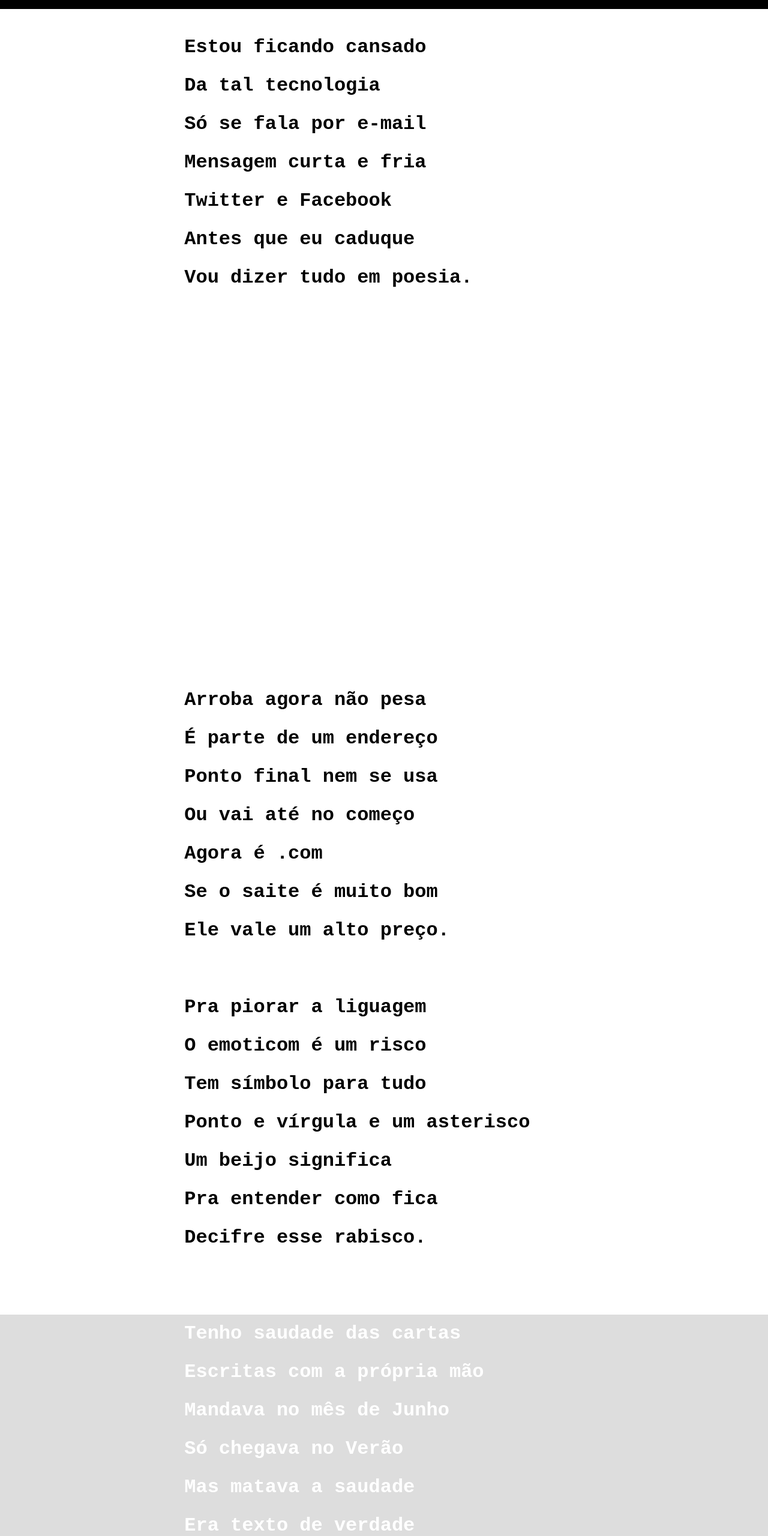
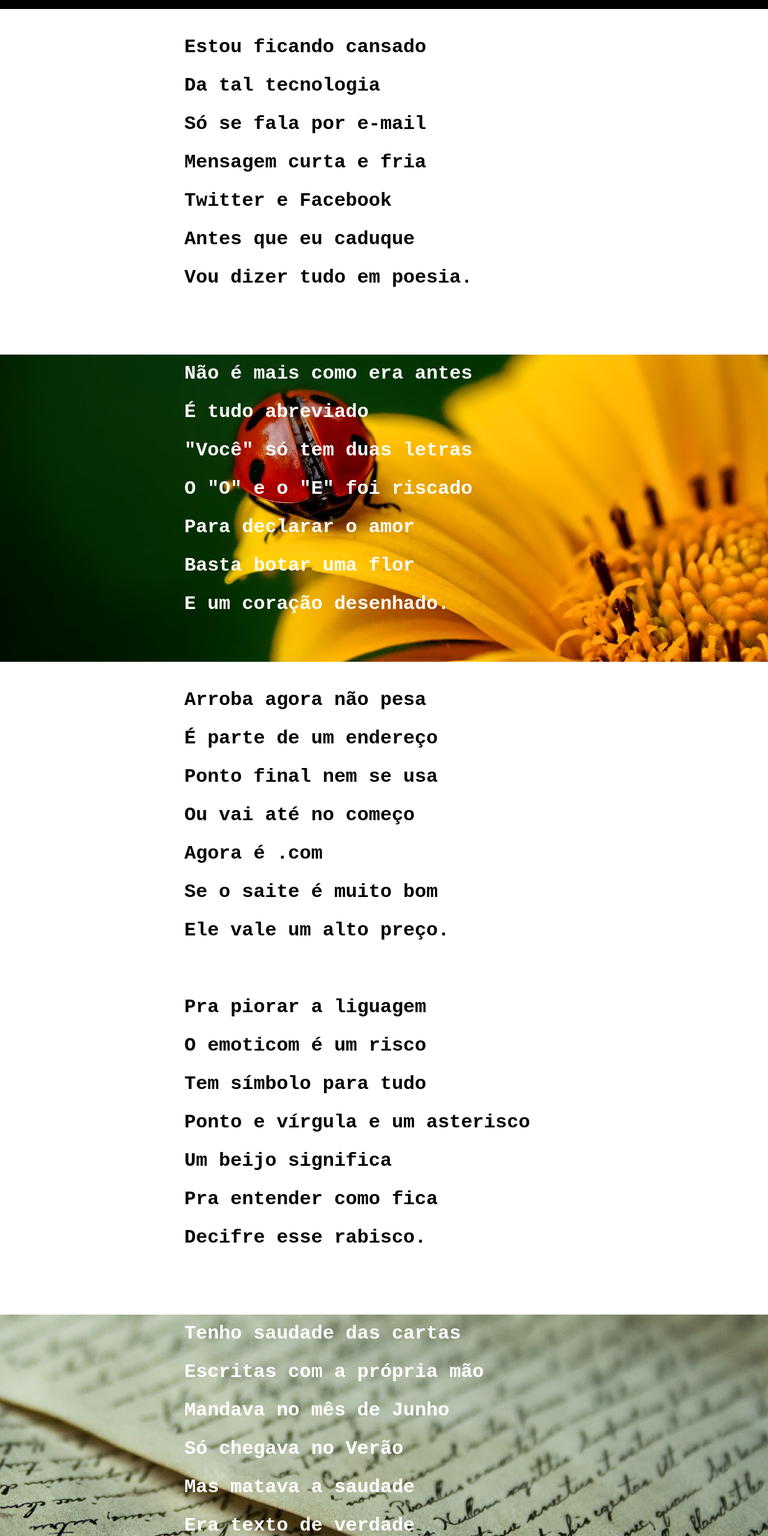
Before and after one commit to nexus-4/projetocordel, a plain HTML site: page index.html in a window 1280 px wide. Shown: the part 240-2800 px from the top of the page at 60% size. Drawn offline with Linux system fonts and the light colour scheme; a web font is replaced by a local one.

Commit message:
mudando path de imagens

```diff
--- a/style.css
+++ b/style.css
@@ -56,13 +56,13 @@ pre {
 }
 /* primeira imagem */
 #primeiro {
-    background-image:url(../background001.jpg);
+    background-image:url(imagens/background001.jpg);
     background-position: center right;
 }
 
 /* estilo segundo imagem */
 #segundo {
-    background-image: url(../background002.jpg);
+    background-image: url(imagens/background002.jpg);
     background-position: center right;
     background-color: rgba(84, 84, 84, 0.2);
 }
```
